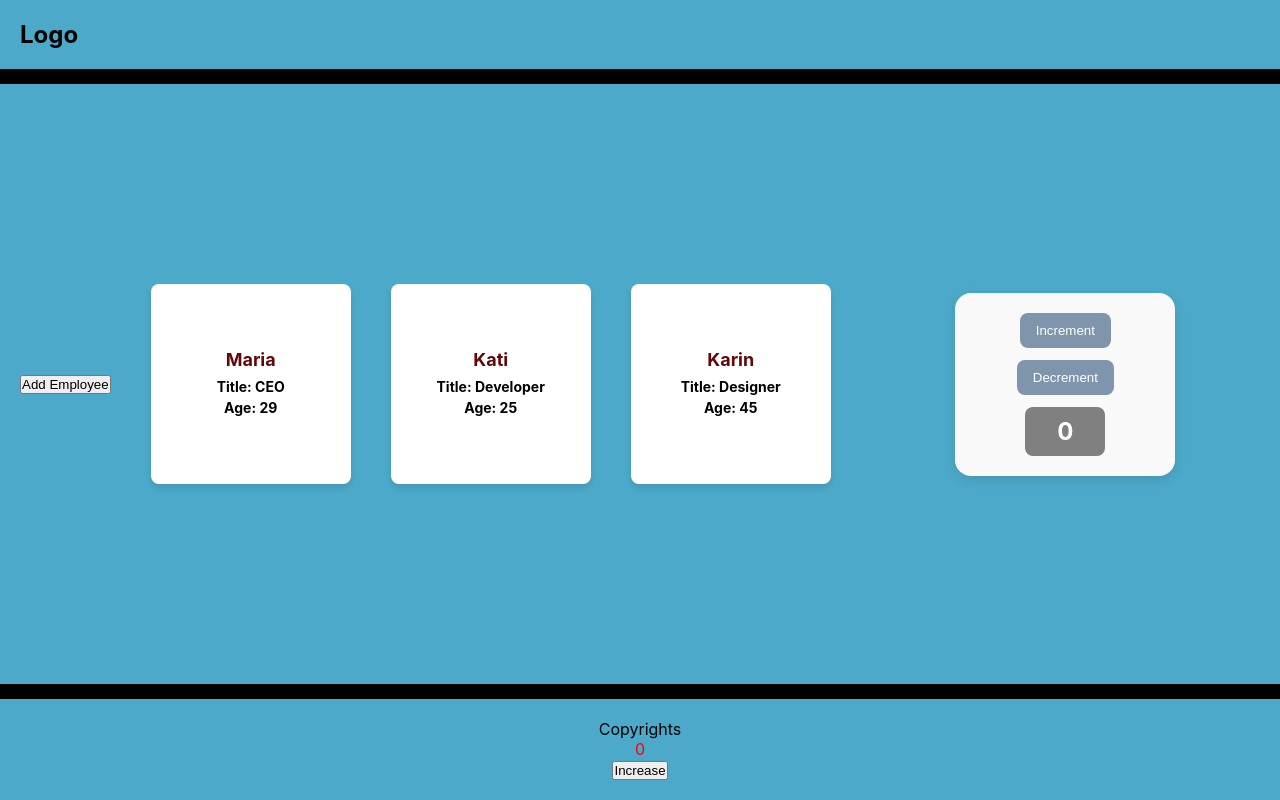
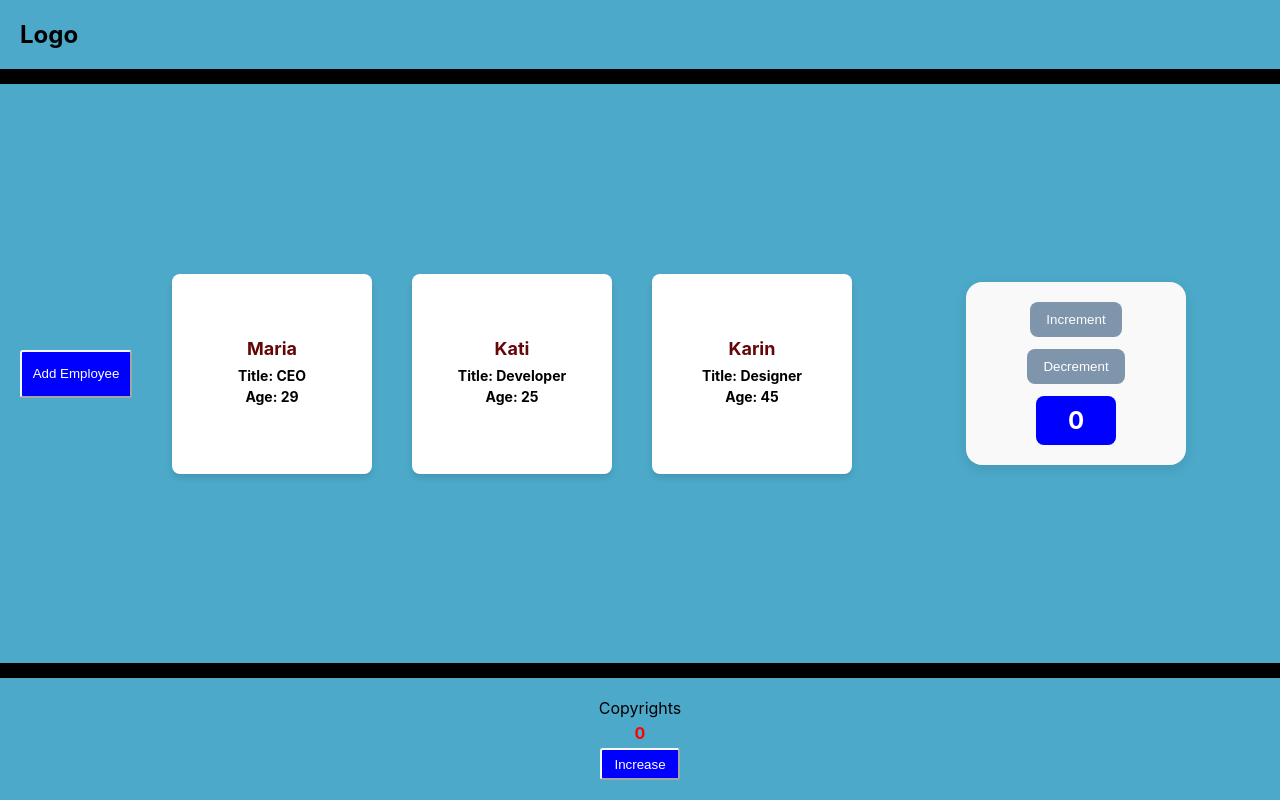
Before and after one commit to BitaYeganeh/react-basics, a React (Vite) app: page / in a window 1280 px wide. Built offline with nearby package versions, Linux system fonts and the light colour scheme.

Commit message:
style added

```diff
--- a/src/App.css
+++ b/src/App.css
@@ -25,6 +25,21 @@ body {
   gap: 40px;
   padding: 60px 20px;
 }
+.addEmployeeButton{
+ background-color: blue;
+  color: white;
+  width:7rem;
+  height:3rem;
+  padding-top:5px;
+  padding-bottom: 5px;
+  border-radius: 3px;
+  border-color: #f9f9f9;
+  cursor:pointer;
+}
+.addEmployeeButton:hover{
+  background-color: green;
+}
+
 .buttons {
   display: flex;
   flex-direction: column; /* stack vertically */
@@ -63,3 +78,25 @@ body {
   padding: 10px 0;
   border-radius: 8px;
 }
+.footerCounterNumber {
+  font-weight: bold;
+  padding-top: 5px;
+  padding-bottom: 5px;
+
+}
+.footerCounterButton {
+  background-color: blue;
+  color: white;
+  width:5rem;
+  height:2rem;
+  padding-top:5px;
+  padding-bottom: 5px;
+  border-radius: 3px;
+  border-color: #f9f9f9;
+  cursor:pointer;
+
+}
+.footerCounterButton:hover{
+  background-color: green;
+
+}
--- a/src/App.jsx
+++ b/src/App.jsx
@@ -29,7 +29,7 @@ function App() {
     <div className="app">
       <Header />
       <main className="main-content">
-        <button onClick={handleClick}>Add Employee</button>
+        <button onClick={handleClick} className="addEmployeeButton">Add Employee</button>
         {employees.map((employee) => {
           console.log(employee);
           return(
--- a/src/components/Counter.jsx
+++ b/src/components/Counter.jsx
@@ -13,7 +13,7 @@ const Counter = ({count, setCount}) => {
        const handleBackgroundColor = () => {
         switch (true) {
             case count === 0:
-                 return "grey";
+                 return "blue";
             case count > 0:
                 return "green";
             case count < 0:
--- a/src/components/Footer.jsx
+++ b/src/components/Footer.jsx
@@ -4,8 +4,8 @@ const Footer = ({count, setCount}) => {
   return (
     <footer className={styles.footer}>
       <p>Copyrights</p>
-      <div style={{color: count > 0 ? "GREEN" : "RED" }}>{count}</div>
-      <button onClick={() => setCount(count + 1)}>Increase</button>
+      <div className="footerCounterNumber" style={{color: count > 0 ? "GREEN" : "RED" }}>{count}</div>
+      <button className="footerCounterButton" onClick={() => setCount(count + 1)}>Increase</button>
     </footer>
   );
 };
```
